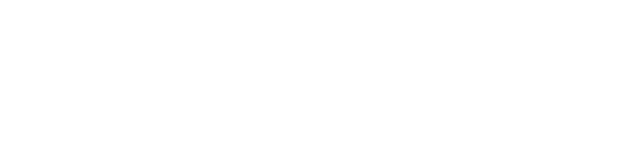
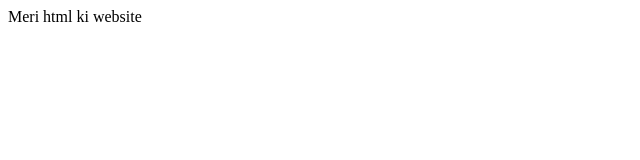
Before and after one commit to HasanCoder66/practice, a plain HTML site: page index.html in a window 1280 px wide. Shown: the whole page, without its empty margins (0-640 px from the left). Drawn offline with Linux system fonts and the light colour scheme.

Commit message:
Update index.html

```diff
--- a/index.html
+++ b/index.html
@@ -6,6 +6,6 @@
     <title>Document</title>
 </head>
 <body>
-
+    Meri html ki website
 </body>
 </html>
```
